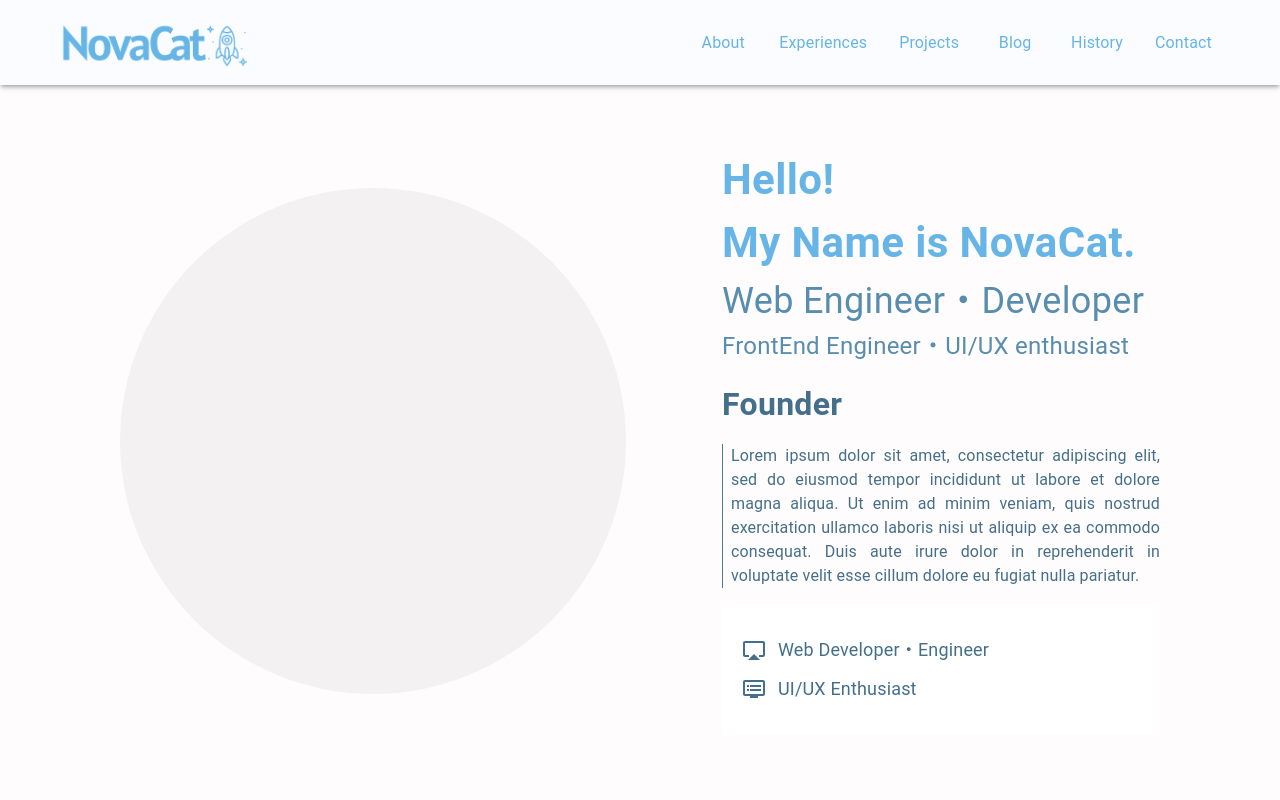
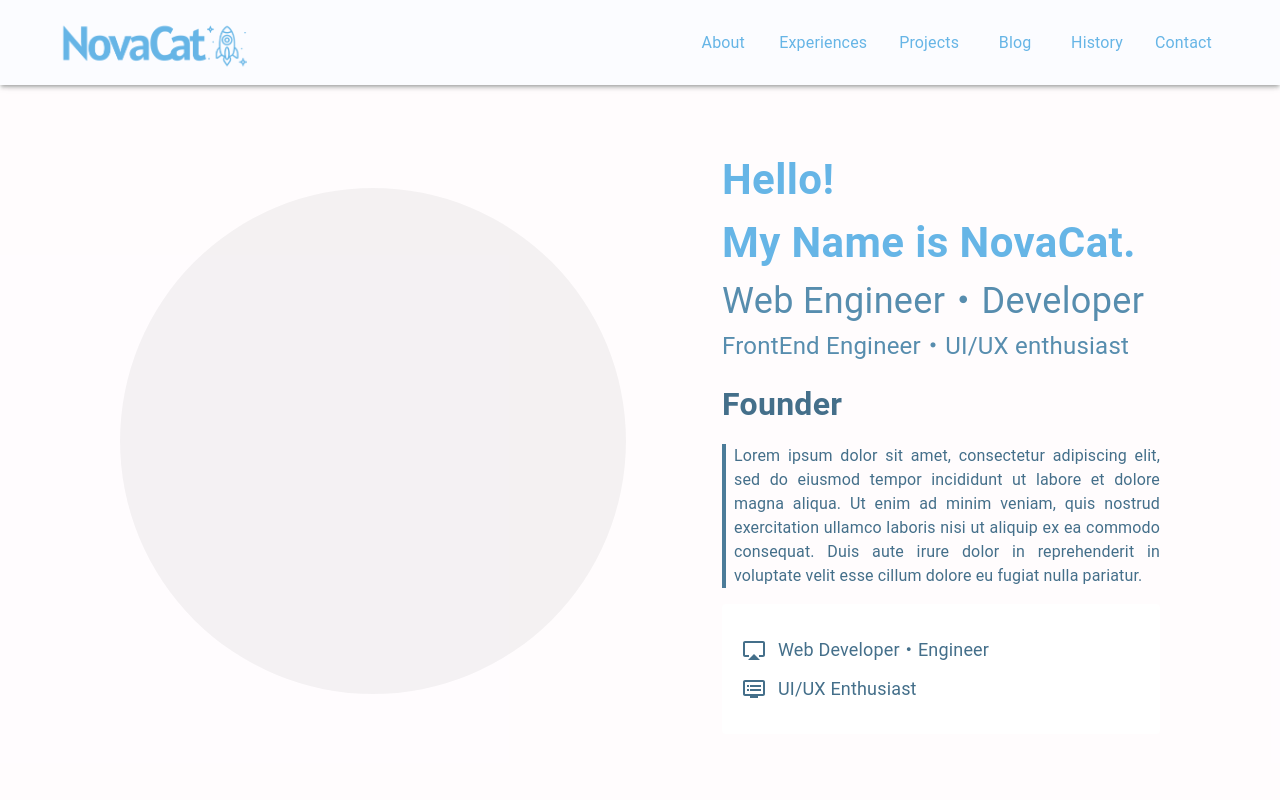
Before and after one commit to novacat25/NovaCat-Portfolio, a Next.js app: page /about in a window 1280 px wide. Shown: the top 800 px of the page. Built offline with nearby package versions, Linux system fonts and the light colour scheme.

Commit message:
Feat: borderRadius on AboutForum.tsx

```diff
--- a/src/components/organisms/About/AboutForum.tsx
+++ b/src/components/organisms/About/AboutForum.tsx
@@ -10,9 +10,9 @@ export const AboutForum = ({ isMobile = false }: Props) => {
     <Box px={isMobile ? 2 : 0} pt={2}>
     <Subtitle3Typography color={colors.primary.tertiary}>Founder</Subtitle3Typography>
     <Box py={2} display='flex' alignItems="center" gap={1} color={colors.primary.tertiary}>
-      <Divider orientation="vertical" flexItem sx={{ backgroundColor: colors.primary.secondary, borderBottomWidth: 5 }} />
+      <Divider orientation="vertical" flexItem sx={{ backgroundColor: colors.primary.secondary, borderWidth: '2px' }} />
       <P1Typography color="inherit" display="inline-block" textAlign="justify">
-      Lorem ipsum dolor sit amet, consectetur adipiscing elit, sed do eiusmod tempor incididunt ut labore et dolore magna aliqua. Ut enim ad minim veniam, quis nostrud exercitation ullamco laboris nisi ut aliquip ex ea commodo consequat. Duis aute irure dolor in reprehenderit in voluptate velit esse cillum dolore eu fugiat nulla pariatur.
+        Lorem ipsum dolor sit amet, consectetur adipiscing elit, sed do eiusmod tempor incididunt ut labore et dolore magna aliqua. Ut enim ad minim veniam, quis nostrud exercitation ullamco laboris nisi ut aliquip ex ea commodo consequat. Duis aute irure dolor in reprehenderit in voluptate velit esse cillum dolore eu fugiat nulla pariatur.
       </P1Typography>
     </Box>
   </Box>
```
